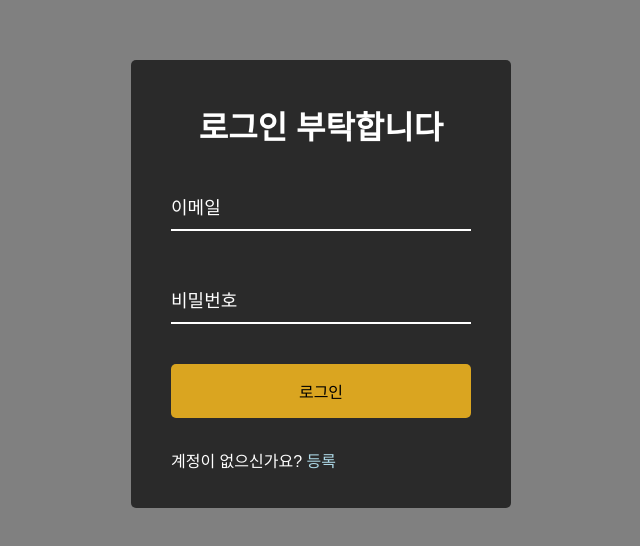
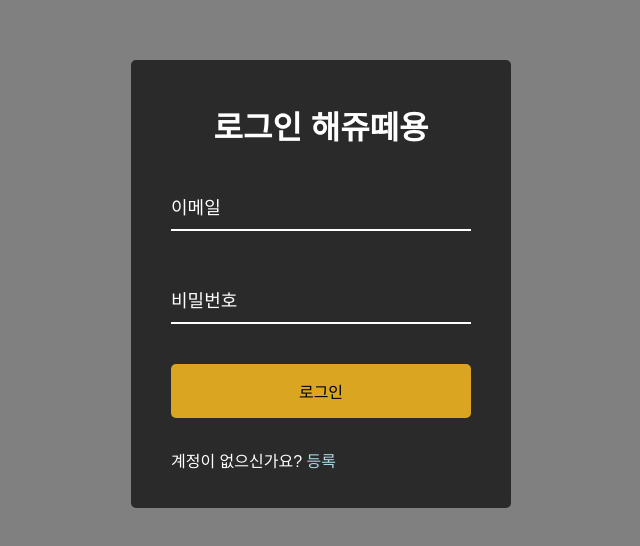
Before and after one commit to yjeongs22/homepage-project, a plain HTML site: page index.html in a window 1280 px wide. Shown: the part 116-662 px from the top of the page, without its empty margins (319-959 px from the left). Drawn offline with Linux system fonts and the light colour scheme; a web font is replaced by a local one.

Commit message:
로그인 문구 변경

```diff
--- a/index.html
+++ b/index.html
@@ -8,7 +8,7 @@
   </head>
   <body>
     <div class="container">
-      <h1>로그인 부탁합니다</h1>
+      <h1>로그인 해쥬떼용</h1>
       <form>
         <div class="form-control">
           <input type="text" required />
```
